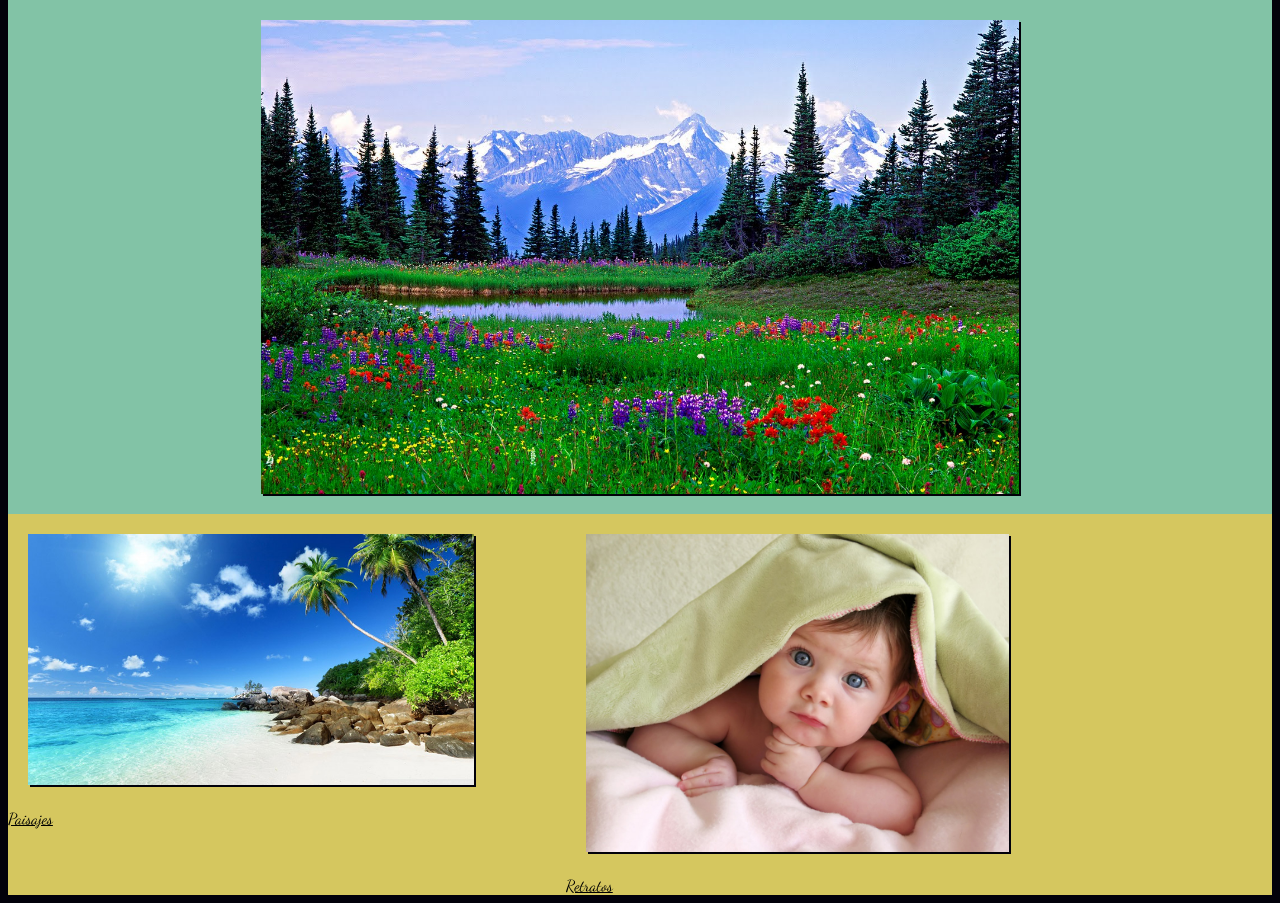
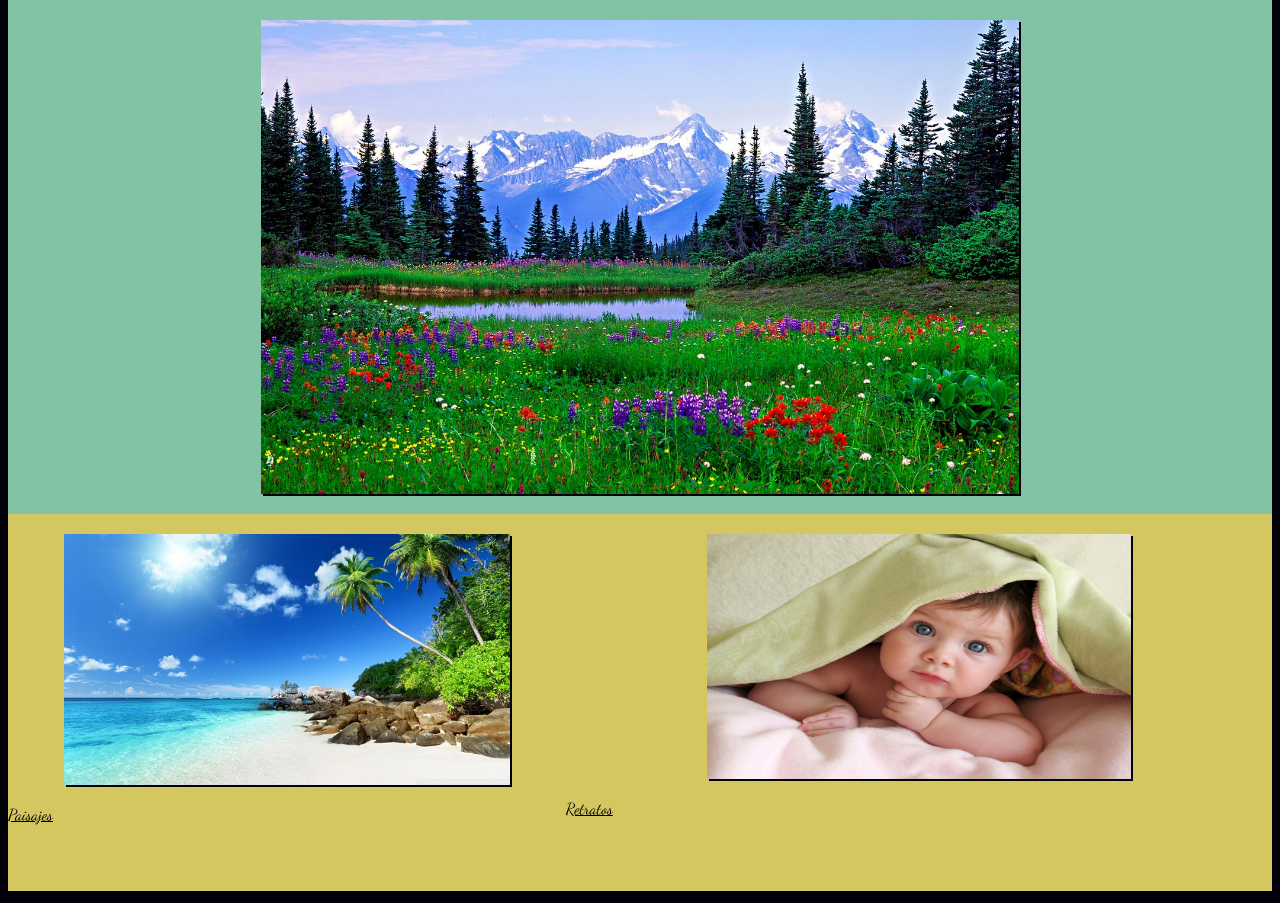
Before and after one commit to GabyRamirez4/EvaluacionFinalCSS, a plain HTML site: page index.html in a window 1280 px wide. Shown: the part 89-992 px from the top of the page. Drawn offline with Linux system fonts and the light colour scheme.

Commit message:
centrar imagenes

```diff
--- a/css/estilos.css
+++ b/css/estilos.css
@@ -55,14 +55,22 @@ img{
 #imagenSecundaria{
   background-color: #d5c75f;
   display: flex;
-  flex-grow: column wrap;
+  flex-grow: row wrap;
   justify-content: space-around;
 }
 
-
+#imagen1{
+  display: flex;
+  flex-direction: column;
+}
+#imagen2{
+  display: flex;
+  flex-direction: column;
+}
 #imagen1 img{
   margin: 20px;
   transition-duration: 1s;
+  align-self: center;
 }
 
 #imagen1 img:hover{
@@ -73,11 +81,15 @@ img{
 
 #imagen1 a{
   color: black;
+
 }
 
 #imagen2 img{
   margin: 20px;
   transition-duration: 1s;
+  align-self: center;
+  width: 60%;
+  height: 65%;
 }
 
 #imagen2 img:hover{
@@ -88,4 +100,10 @@ img{
 
 #imagen2 a{
   color: black;
+  justify-content: center;
 }
+@media all and (max-width:500px) {
+  #imagenSecundaria{
+    flex-direction: column;
+  }
+}
```
